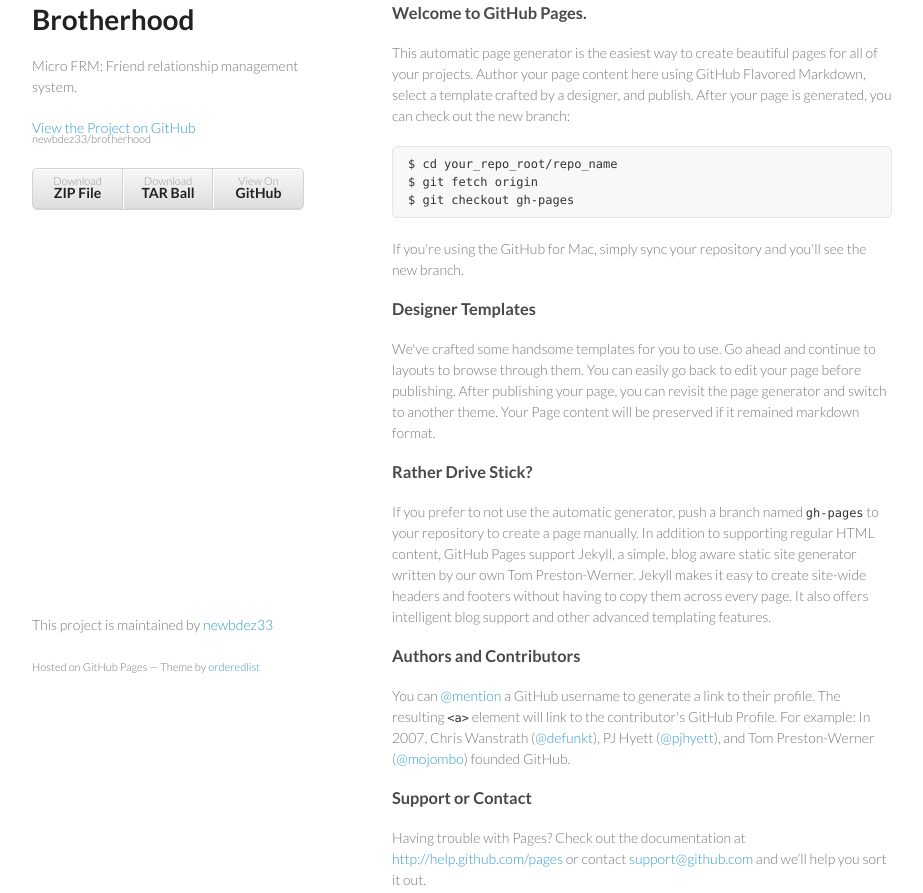
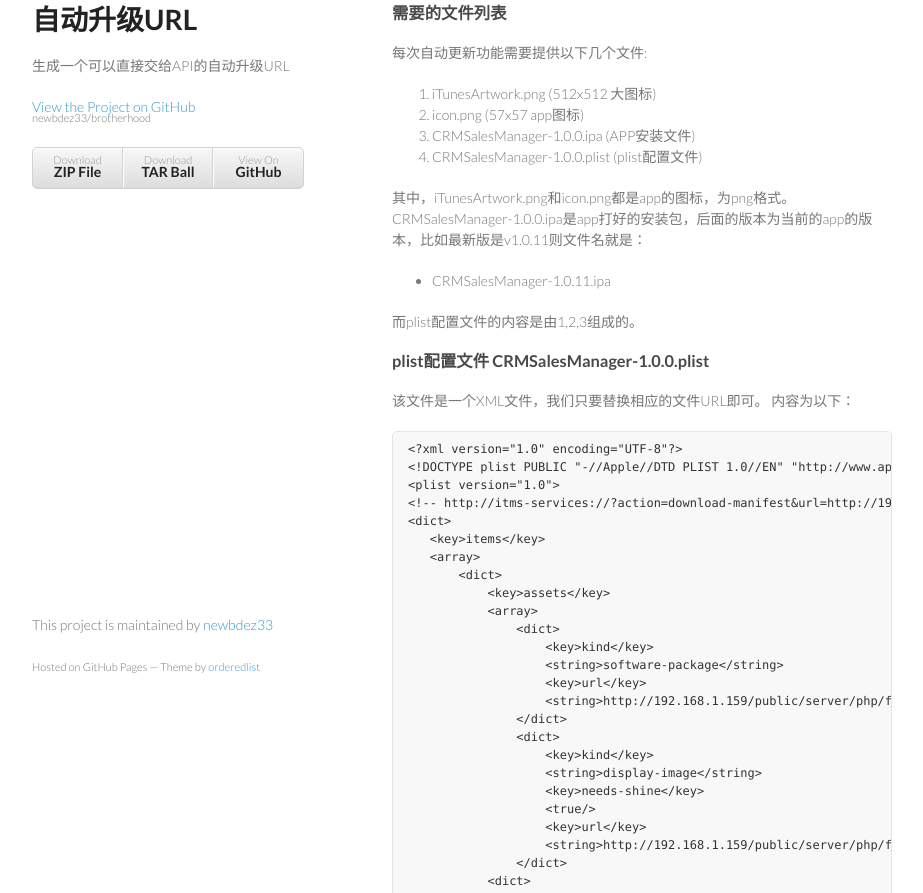
Before and after one commit to newbdez33/brotherhood, a plain HTML site: page index.html in a window 1280 px wide. Shown: the part 54-947 px from the top of the page, without its empty margins (178-1101 px from the left). Drawn offline with Linux system fonts and the light colour scheme.

```diff
--- a/index.html
+++ b/index.html
@@ -3,7 +3,7 @@
   <head>
     <meta charset="utf-8">
     <meta http-equiv="X-UA-Compatible" content="chrome=1">
-    <title>Brotherhood by newbdez33</title>
+    <title>自动升级URL by newbdez33</title>
 
     <link rel="stylesheet" href="stylesheets/styles.css">
     <link rel="stylesheet" href="stylesheets/pygment_trac.css">
@@ -15,8 +15,8 @@
   <body>
     <div class="wrapper">
       <header>
-        <h1>Brotherhood</h1>
-        <p>Micro FRM: Friend relationship management system.</p>
+        <h1>自动升级URL</h1>
+        <p>生成一个可以直接交给API的自动升级URL</p>
 
         <p class="view"><a href="https://github.com/newbdez33/brotherhood">View the Project on GitHub <small>newbdez33/brotherhood</small></a></p>
 
@@ -29,36 +29,78 @@
       </header>
       <section>
         <h3>
-<a name="welcome-to-github-pages" class="anchor" href="#welcome-to-github-pages"><span class="octicon octicon-link"></span></a>Welcome to GitHub Pages.</h3>
+<a name="%E9%9C%80%E8%A6%81%E7%9A%84%E6%96%87%E4%BB%B6%E5%88%97%E8%A1%A8" class="anchor" href="#%E9%9C%80%E8%A6%81%E7%9A%84%E6%96%87%E4%BB%B6%E5%88%97%E8%A1%A8"><span class="octicon octicon-link"></span></a>需要的文件列表</h3>
 
-<p>This automatic page generator is the easiest way to create beautiful pages for all of your projects. Author your page content here using GitHub Flavored Markdown, select a template crafted by a designer, and publish. After your page is generated, you can check out the new branch:</p>
+<p>每次自动更新功能需要提供以下几个文件:</p>
 
-<pre><code>$ cd your_repo_root/repo_name
-$ git fetch origin
-$ git checkout gh-pages
-</code></pre>
+<ol>
+<li>iTunesArtwork.png  (512x512 大图标)</li>
+<li>icon.png (57x57 app图标) </li>
+<li>CRMSalesManager-1.0.0.ipa (APP安装文件)</li>
+<li>CRMSalesManager-1.0.0.plist (plist配置文件)</li>
+</ol><p>其中，iTunesArtwork.png和icon.png都是app的图标，为png格式。
+CRMSalesManager-1.0.0.ipa是app打好的安装包，后面的版本为当前的app的版本，比如最新版是v1.0.11则文件名就是：</p>
 
-<p>If you're using the GitHub for Mac, simply sync your repository and you'll see the new branch.</p>
+<ul>
+<li>CRMSalesManager-1.0.11.ipa</li>
+</ul><p>而plist配置文件的内容是由1,2,3组成的。</p>
 
 <h3>
-<a name="designer-templates" class="anchor" href="#designer-templates"><span class="octicon octicon-link"></span></a>Designer Templates</h3>
+<a name="plist%E9%85%8D%E7%BD%AE%E6%96%87%E4%BB%B6-crmsalesmanager-100plist" class="anchor" href="#plist%E9%85%8D%E7%BD%AE%E6%96%87%E4%BB%B6-crmsalesmanager-100plist"><span class="octicon octicon-link"></span></a>plist配置文件 CRMSalesManager-1.0.0.plist</h3>
 
-<p>We've crafted some handsome templates for you to use. Go ahead and continue to layouts to browse through them. You can easily go back to edit your page before publishing. After publishing your page, you can revisit the page generator and switch to another theme. Your Page content will be preserved if it remained markdown format.</p>
+<p>该文件是一个XML文件，我们只要替换相应的文件URL即可。
+内容为以下：</p>
 
-<h3>
-<a name="rather-drive-stick" class="anchor" href="#rather-drive-stick"><span class="octicon octicon-link"></span></a>Rather Drive Stick?</h3>
-
-<p>If you prefer to not use the automatic generator, push a branch named <code>gh-pages</code> to your repository to create a page manually. In addition to supporting regular HTML content, GitHub Pages support Jekyll, a simple, blog aware static site generator written by our own Tom Preston-Werner. Jekyll makes it easy to create site-wide headers and footers without having to copy them across every page. It also offers intelligent blog support and other advanced templating features.</p>
-
-<h3>
-<a name="authors-and-contributors" class="anchor" href="#authors-and-contributors"><span class="octicon octicon-link"></span></a>Authors and Contributors</h3>
-
-<p>You can <a href="https://github.com/blog/821" class="user-mention">@mention</a> a GitHub username to generate a link to their profile. The resulting <code>&lt;a&gt;</code> element will link to the contributor's GitHub Profile. For example: In 2007, Chris Wanstrath (<a href="https://github.com/defunkt" class="user-mention">@defunkt</a>), PJ Hyett (<a href="https://github.com/pjhyett" class="user-mention">@pjhyett</a>), and Tom Preston-Werner (<a href="https://github.com/mojombo" class="user-mention">@mojombo</a>) founded GitHub.</p>
-
-<h3>
-<a name="support-or-contact" class="anchor" href="#support-or-contact"><span class="octicon octicon-link"></span></a>Support or Contact</h3>
-
-<p>Having trouble with Pages? Check out the documentation at <a href="http://help.github.com/pages">http://help.github.com/pages</a> or contact <a href="mailto:support@github.com">support@github.com</a> and we’ll help you sort it out.</p>
+<pre><code>&lt;?xml version="1.0" encoding="UTF-8"?&gt;
+&lt;!DOCTYPE plist PUBLIC "-//Apple//DTD PLIST 1.0//EN" "http://www.apple.com/DTDs/PropertyList-1.0.dtd"&gt;
+&lt;plist version="1.0"&gt;
+&lt;!-- http://itms-services://?action=download-manifest&amp;url=http://192.168.1.159/public/server/php/files/CRMSalesManager-1.0.0.plist --&gt;
+&lt;dict&gt;
+   &lt;key&gt;items&lt;/key&gt;
+   &lt;array&gt;
+       &lt;dict&gt;
+           &lt;key&gt;assets&lt;/key&gt;
+           &lt;array&gt;
+               &lt;dict&gt;
+                   &lt;key&gt;kind&lt;/key&gt;
+                   &lt;string&gt;software-package&lt;/string&gt;
+                   &lt;key&gt;url&lt;/key&gt;
+                   &lt;string&gt;http://192.168.1.159/public/server/php/files/CRMSalesManager-1.0.0.ipa&lt;/string&gt;
+               &lt;/dict&gt;
+               &lt;dict&gt;
+                   &lt;key&gt;kind&lt;/key&gt;
+                   &lt;string&gt;display-image&lt;/string&gt;
+                   &lt;key&gt;needs-shine&lt;/key&gt;
+                   &lt;true/&gt;
+                   &lt;key&gt;url&lt;/key&gt;
+                   &lt;string&gt;http://192.168.1.159/public/server/php/files/icon.png&lt;/string&gt;
+               &lt;/dict&gt;
+           &lt;dict&gt;
+                   &lt;key&gt;kind&lt;/key&gt;a/string&gt;
+                   &lt;key&gt;needs-shine&lt;/key&gt;
+                   &lt;true/&gt;
+                   &lt;key&gt;url&lt;/key&gt;
+                   &lt;string&gt;http://192.168.1.159/public/server/php/files/iTunesArtwork.png&lt;/string&gt;
+               &lt;/dict&gt;
+           &lt;/array&gt;
+           &lt;key&gt;metadata&lt;/key&gt;
+           &lt;dict&gt;
+               &lt;key&gt;bundle-identifier&lt;/key&gt;
+               &lt;string&gt;com.samlonapps.CRMSalesManager&lt;/string&gt;
+               &lt;key&gt;bundle-version&lt;/key&gt;
+               &lt;string&gt;1.0.0&lt;/string&gt;
+               &lt;key&gt;kind&lt;/key&gt;
+               &lt;string&gt;software&lt;/string&gt;
+               &lt;key&gt;subtitle&lt;/key&gt;
+               &lt;string&gt;CRMSalesManager&lt;/string&gt;
+               &lt;key&gt;title&lt;/key&gt;
+               &lt;string&gt;CRMSalesManager&lt;/string&gt;
+           &lt;/dict&gt;
+       &lt;/dict&gt;
+   &lt;/array&gt;
+&lt;/dict&gt;
+&lt;/plist&gt;
+</code></pre>
       </section>
       <footer>
         <p>This project is maintained by <a href="https://github.com/newbdez33">newbdez33</a></p>
```
Also changed, not shown: params.json (+1 -1 lines).
